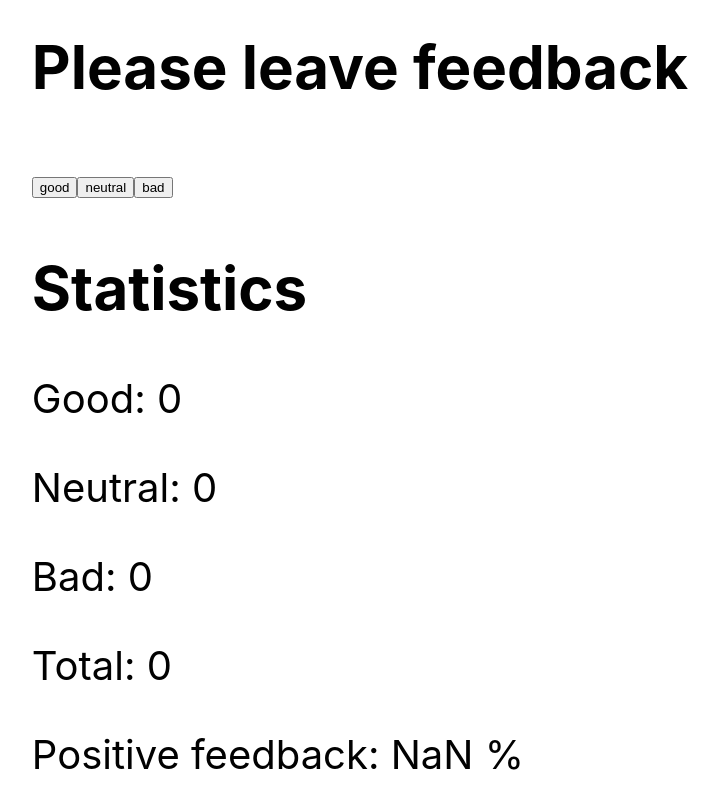
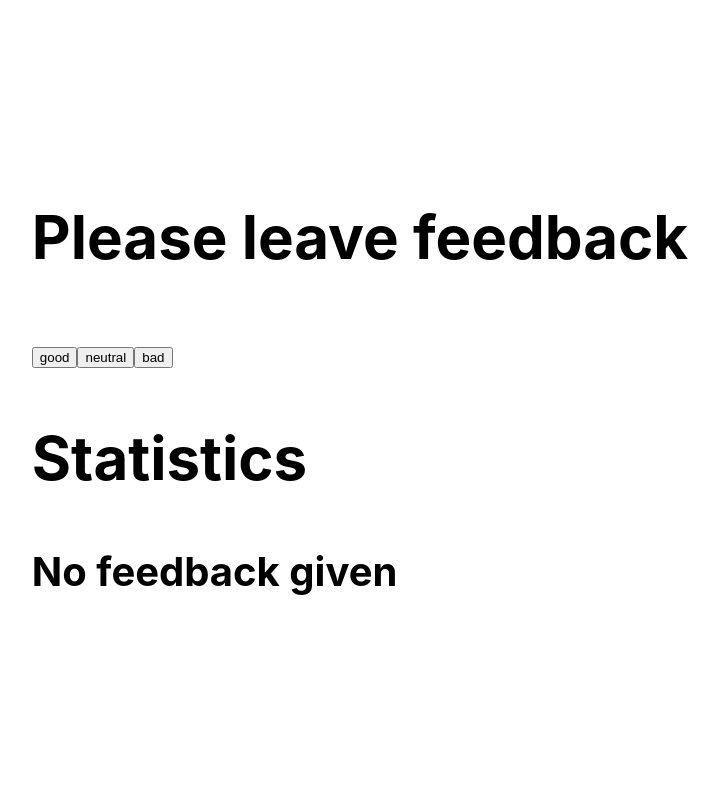
Before and after one commit to MikiMarcinkowski/goit-react-hw-02-feedback, a React (Create React App) app: page / in a window 1280 px wide. Shown: the top 808 px of the page, without its empty margins (280-999 px from the left). Built offline with nearby package versions, Linux system fonts and the light colour scheme.

Commit message:
added onLeaveFeedback function

```diff
--- a/src/components/Feedback/Feedback.jsx
+++ b/src/components/Feedback/Feedback.jsx
@@ -3,8 +3,7 @@ import React from 'react';
 import FeedbackOptions from 'components/FeedbackOptions/FeedbackOptions';
 import Section from 'components/Section/Section';
 import Statistics from 'components/Statistics/Statistics';
-
-
+import Notification from 'components/Notification/Notification';
 
 class Feedback extends Component {
   state = {
@@ -13,28 +12,45 @@ class Feedback extends Component {
     bad: 0,
   };
 
+
+
+  onLeaveFeedback = option => {
+    this.setState(pomidor => ({
+      [option]: pomidor[option] + 1,
+    }));
+  };
+
   countTotalFeedback = () => {
     const { good, neutral, bad } = this.state;
     return good + neutral + bad;
-  }
+  };
 
   countPositiveFeedbackPercentage = () => {
-    let total = this.countTotalFeedback()
+    let total = this.countTotalFeedback();
     const { good } = this.state;
-    return Math.round(good / total * 100) + ' %';
-
-
-  }
+    return Math.round((good / total) * 100) + ' %';
+  };
 
   render() {
-
-
     return (
       <div>
         <Section title="Please leave feedback">
-          <FeedbackOptions options={Object.keys(this.state)} />
+          <FeedbackOptions
+            options={Object.keys(this.state)}
+            onLeaveFeedback={this.onLeaveFeedback}
+          />
         </Section>
-        <Statistics title="Statistics" {...this.state} total={this.countTotalFeedback()} positivePercent={this.countPositiveFeedbackPercentage()} />
+        <Section title="Statistics">
+          {this.countTotalFeedback() > 0 ? (
+            <Statistics
+              {...this.state}
+              total={this.countTotalFeedback()}
+              positivePercent={this.countPositiveFeedbackPercentage()}
+            />
+          ) : (
+            <Notification notification="No feedback given" />
+          )}
+        </Section>
       </div>
     );
   }
--- a/src/components/FeedbackOptions/FeedbackOptions.jsx
+++ b/src/components/FeedbackOptions/FeedbackOptions.jsx
@@ -1,9 +1,11 @@
- const FeedbackOptions = ({ options }) => {
+const FeedbackOptions = ({ options, onLeaveFeedback }) => {
   return (
     <div>
       <div>
         {options.map(option => (
-          <button type="button" key={option}>
+          <button type="button" key={option}
+            onClick={() => onLeaveFeedback(option)}
+          >
             {option}
           </button>
         ))}
@@ -12,4 +14,4 @@
   );
 };
 
-export default FeedbackOptions
+export default FeedbackOptions;
--- a/src/components/Notification/Notification.jsx
+++ b/src/components/Notification/Notification.jsx
@@ -0,0 +1,10 @@
+// No feedback given
+
+const Notification = ({ notification }) => {
+    return (
+        <h4>{notification}</h4>
+
+    )
+}
+
+export default Notification;
```
